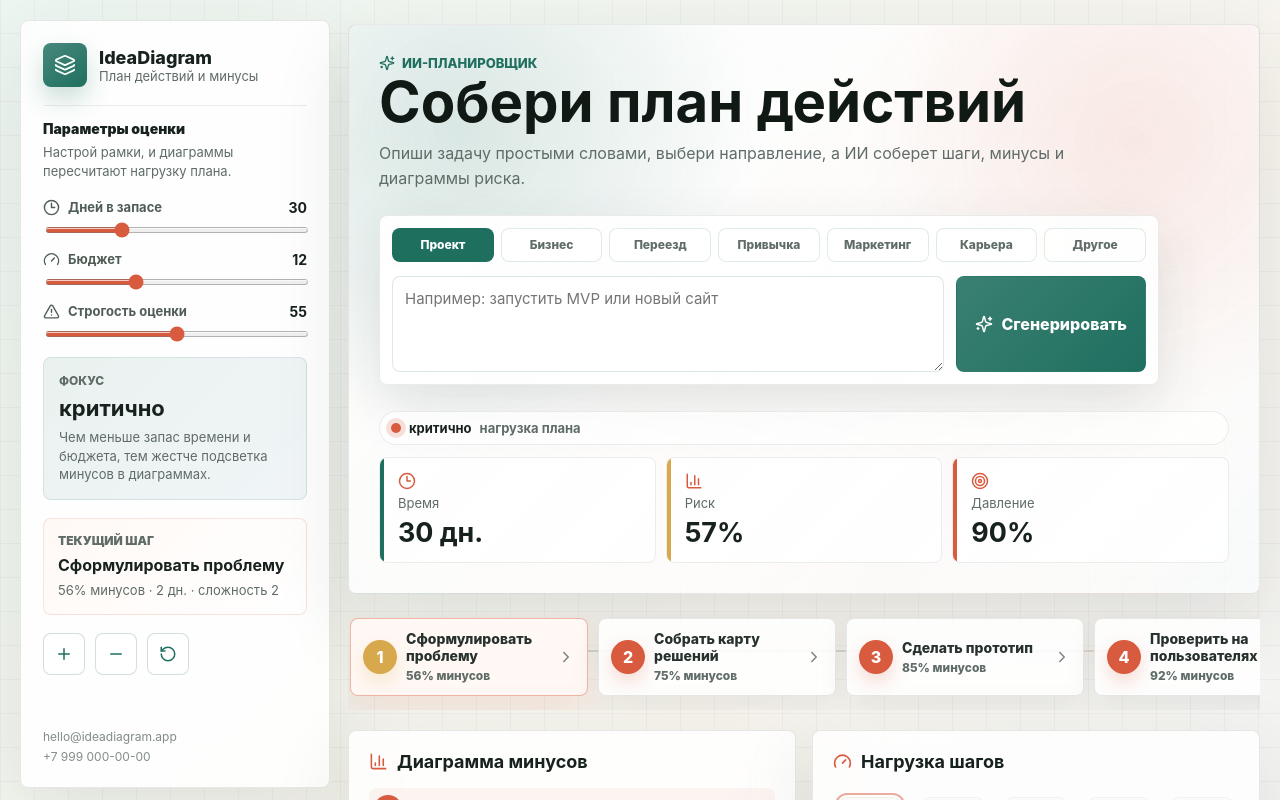
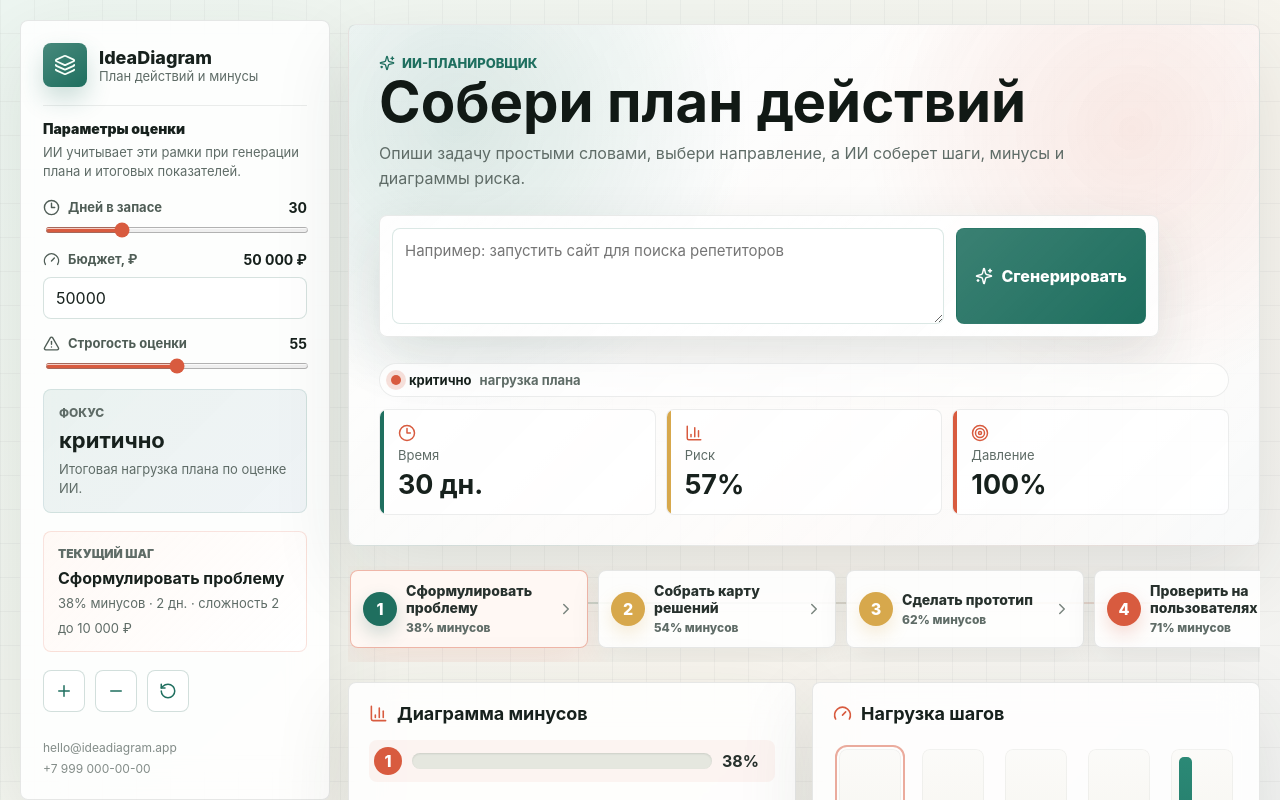
Before and after one commit to selfnesss/ideadiagram, a React (Vite) app: page / in a window 1280 px wide. Shown: the top 800 px of the page. Built offline with nearby package versions, Linux system fonts and the light colour scheme.

Commit message:
Update App.jsx

```diff
--- a/src/App.jsx
+++ b/src/App.jsx
@@ -14,16 +14,6 @@ import {
   Sparkles,
   Target
 } from "lucide-react";
-
-const categories = [
-  { id: "project", label: "Проект", hint: "запустить MVP или новый сайт" },
-  { id: "business", label: "Бизнес", hint: "открыть бизнес или проверить идею" },
-  { id: "travel", label: "Переезд", hint: "переехать без хаоса" },
-  { id: "habit", label: "Привычка", hint: "закрепить новую привычку" },
-  { id: "marketing", label: "Маркетинг", hint: "найти канал продвижения" },
-  { id: "career", label: "Карьера", hint: "сменить профессию или найти работу" },
-  { id: "other", label: "Другое", hint: "опиши любую задачу своими словами" }
-];
 
 const templates = [
   {
@@ -352,6 +342,7 @@ const emptyStep = {
   risk: 45,
   time: 3,
   cost: 2,
+  budgetLabel: "до 10 000 ₽",
   complexity: 3,
   cons: ["есть неопределенность", "нужна проверка на практике"]
 };
@@ -363,10 +354,43 @@ function normalizeStep(step) {
     risk: clamp(step.risk ?? 45, 0, 100),
     time: clamp(step.time ?? 3, 1, 60),
     cost: clamp(step.cost ?? 2, 0, 9),
+    budgetLabel: String(step.budgetLabel || getBudgetLabel(step.cost ?? 2)).slice(0, 80),
     complexity: clamp(step.complexity ?? 3, 1, 9),
     cons: Array.isArray(step.cons) && step.cons.length
       ? step.cons.slice(0, 4).map((con) => String(con).slice(0, 120))
       : ["есть неопределенность", "нужна проверка на практике"]
+  };
+}
+
+function createFallbackSummary(steps, limits) {
+  const totalTime = steps.reduce((sum, step) => sum + step.time, 0);
+  const totalCost = steps.reduce((sum, step) => sum + step.cost, 0);
+  const averageRisk = Math.round(steps.reduce((sum, step) => sum + step.risk, 0) / steps.length);
+  const budgetUnits = Math.max(1, limits.budgetRub / 10000);
+  const pressure = Math.round(
+    clamp((totalTime / limits.time) * 38 + (totalCost / budgetUnits) * 34 + (limits.strictness / 100) * 28, 0, 100)
+  );
+
+  return { totalTime, averageRisk, pressure };
+}
+
+function formatRubles(value) {
+  return `${Math.round(value).toLocaleString("ru-RU")} ₽`;
+}
+
+function getBudgetLabel(cost) {
+  if (cost <= 0) return "без затрат";
+  if (cost <= 2) return "до 10 000 ₽";
+  if (cost <= 4) return "10 000–30 000 ₽";
+  if (cost <= 6) return "30 000–70 000 ₽";
+  return "от 70 000 ₽";
+}
+
+function normalizeSummary(summary, fallback) {
+  return {
+    totalTime: clamp(summary?.totalTime ?? fallback.totalTime, 1, 365),
+    averageRisk: clamp(summary?.averageRisk ?? fallback.averageRisk, 0, 100),
+    pressure: clamp(summary?.pressure ?? fallback.pressure, 0, 100)
   };
 }
 
@@ -388,11 +412,11 @@ function riskTone(value) {
 
 function App() {
   const [templateId, setTemplateId] = useState(templates[0].id);
-  const [categoryId, setCategoryId] = useState(categories[0].id);
   const [customGoal, setCustomGoal] = useState("");
-  const [steps, setSteps] = useState(templates[0].steps);
+  const [steps, setSteps] = useState(() => templates[0].steps.map(normalizeStep));
   const [activeIndex, setActiveIndex] = useState(0);
-  const [limits, setLimits] = useState({ time: 30, budget: 12, strictness: 55 });
+  const [limits, setLimits] = useState({ time: 30, budgetRub: 50000, strictness: 55 });
+  const [aiSummary, setAiSummary] = useState(null);
   const [aiGoal, setAiGoal] = useState("");
   const [aiDescription, setAiDescription] = useState("");
   const [aiBusy, setAiBusy] = useState("");
@@ -400,27 +424,17 @@ function App() {
 
   const selectedTemplate = templates.find((template) => template.id === templateId) ?? templates[0];
 
-  const totals = useMemo(() => {
-    const totalTime = steps.reduce((sum, step) => sum + step.time, 0);
-    const totalCost = steps.reduce((sum, step) => sum + step.cost, 0);
-    const averageRisk = Math.round(steps.reduce((sum, step) => sum + step.risk, 0) / steps.length);
-    const pressure = Math.round(
-      clamp((totalTime / limits.time) * 38 + (totalCost / limits.budget) * 34 + (limits.strictness / 100) * 28, 0, 100)
-    );
-
-    return { totalTime, totalCost, averageRisk, pressure };
-  }, [limits, steps]);
+  const fallbackSummary = useMemo(() => createFallbackSummary(steps, limits), [limits, steps]);
+  const totals = aiSummary ?? fallbackSummary;
 
   const chartData = useMemo(
     () =>
       steps.map((step, index) => ({
         ...step,
         index,
-        adjustedRisk: Math.round(
-          clamp(step.risk + (totals.pressure - 50) * 0.35 + step.complexity * 1.8, 0, 100)
-        )
+        adjustedRisk: step.risk
       })),
-    [steps, totals.pressure]
+    [steps]
   );
 
   const activeStep = chartData[activeIndex] ?? chartData[0];
@@ -445,19 +459,18 @@ function App() {
   }
 
   function resetScenario() {
-    setSteps(selectedTemplate.steps);
+    setSteps(selectedTemplate.steps.map(normalizeStep));
     setCustomGoal("");
     setAiGoal("");
     setAiDescription("");
     setAiMessage("");
-    setCategoryId(categories[0].id);
+    setAiSummary(null);
     setActiveIndex(0);
-    setLimits({ time: 30, budget: 12, strictness: 55 });
+    setLimits({ time: 30, budgetRub: 50000, strictness: 55 });
   }
 
   async function generateAiPlan() {
     const goal = (aiGoal || customGoal || selectedTemplate.goal).trim();
-    const category = categories.find((item) => item.id === categoryId) ?? categories[0];
 
     if (!goal) {
       setAiMessage("Напиши цель, чтобы ИИ собрал план.");
@@ -471,7 +484,7 @@ function App() {
       const response = await fetch("/api/generate-plan", {
         method: "POST",
         headers: { "Content-Type": "application/json" },
-        body: JSON.stringify({ goal, category: category.label, categoryHint: category.hint, limits })
+        body: JSON.stringify({ goal, limits })
       });
       const data = await response.json();
 
@@ -480,9 +493,11 @@ function App() {
       setCustomGoal(data.goal);
       setAiGoal(data.goal);
       setAiDescription(data.description);
-      setSteps(data.steps.map(normalizeStep));
+      const nextSteps = data.steps.map(normalizeStep);
+      setSteps(nextSteps);
+      setAiSummary(normalizeSummary(data.summary, createFallbackSummary(nextSteps, limits)));
       setActiveIndex(0);
-      setAiMessage("План сгенерирован. Можно редактировать шаги вручную.");
+      setAiMessage("План и показатели посчитаны ИИ.");
     } catch (error) {
       setAiMessage(error.message);
     } finally {
@@ -500,8 +515,9 @@ function App() {
         headers: { "Content-Type": "application/json" },
         body: JSON.stringify({
           goal: customGoal || selectedTemplate.goal,
-          category: categories.find((item) => item.id === categoryId)?.label,
-          step: activeStep
+          step: activeStep,
+          steps,
+          limits
         })
       });
       const data = await response.json();
@@ -511,10 +527,13 @@ function App() {
       updateStep(activeStep.index, {
         action: data.action,
         risk: data.risk,
+        time: data.time,
+        cost: data.cost,
         complexity: data.complexity,
         cons: data.cons
       });
-      setAiMessage("Минусы активного шага обновлены.");
+      setAiSummary(normalizeSummary(data.summary, fallbackSummary));
+      setAiMessage("Шаг и показатели пересчитаны ИИ.");
     } catch (error) {
       setAiMessage(error.message);
     } finally {
@@ -538,7 +557,7 @@ function App() {
 
           <div className="sidebar-heading">
             <span>Параметры оценки</span>
-            <p>Настрой рамки, и диаграммы пересчитают нагрузку плана.</p>
+            <p>ИИ учитывает эти рамки при генерации плана и итоговых показателей.</p>
           </div>
 
           <div className="sliders">
@@ -550,13 +569,11 @@ function App() {
               value={limits.time}
               onChange={(value) => setLimits((current) => ({ ...current, time: value }))}
             />
-            <RangeControl
+            <MoneyControl
               icon={<Gauge size={17} />}
-              label="Бюджет"
-              min={3}
-              max={30}
-              value={limits.budget}
-              onChange={(value) => setLimits((current) => ({ ...current, budget: value }))}
+              label="Бюджет, ₽"
+              value={limits.budgetRub}
+              onChange={(value) => setLimits((current) => ({ ...current, budgetRub: value }))}
             />
             <RangeControl
               icon={<AlertTriangle size={17} />}
@@ -571,13 +588,14 @@ function App() {
           <div className="sidebar-note">
             <span>Фокус</span>
             <strong>{riskLabel(totals.pressure)}</strong>
-            <p>Чем меньше запас времени и бюджета, тем жестче подсветка минусов в диаграммах.</p>
+            <p>Итоговая нагрузка плана по оценке ИИ.</p>
           </div>
 
           <div className="sidebar-current">
             <span>Текущий шаг</span>
             <strong>{activeStep.title}</strong>
             <p>{activeStep.adjustedRisk}% минусов · {activeStep.time} дн. · сложность {activeStep.complexity}</p>
+            <p>{activeStep.budgetLabel || getBudgetLabel(activeStep.cost)}</p>
           </div>
 
           <div className="sidebar-actions">
@@ -622,24 +640,11 @@ function App() {
               <p>{aiDescription || "Опиши задачу простыми словами, выбери направление, а ИИ соберет шаги, минусы и диаграммы риска."}</p>
 
               <div className="ai-composer">
-                <div className="category-tabs" aria-label="Категория плана">
-                  {categories.map((category) => (
-                    <button
-                      key={category.id}
-                      type="button"
-                      className={category.id === categoryId ? "active" : ""}
-                      onClick={() => setCategoryId(category.id)}
-                    >
-                      {category.label}
-                    </button>
-                  ))}
-                </div>
-
                 <div className="prompt-box">
                   <textarea
                     value={aiGoal}
                     onChange={(event) => setAiGoal(event.target.value)}
-                    placeholder={`Например: ${categories.find((item) => item.id === categoryId)?.hint}`}
+                    placeholder="Например: запустить сайт для поиска репетиторов"
                   />
                   <button type="button" className="ai-button" onClick={generateAiPlan} disabled={aiBusy === "plan"}>
                     <Sparkles size={18} />
@@ -699,7 +704,7 @@ function App() {
                   >
                     <span>{step.index + 1}</span>
                     <div className="bar-track">
-                      <div className="bar-fill" style={{ width: `${step.adjustedRisk}%` }} />
+                      <div className="bar-mask" style={{ width: `${100 - step.adjustedRisk}%` }} />
                     </div>
                     <strong>{step.adjustedRisk}%</strong>
                   </button>
@@ -731,7 +736,7 @@ function App() {
               </div>
               <div className="legend">
                 <span><i className="legend-time" /> время</span>
-                <span><i className="legend-cost" /> бюджет</span>
+                <span><i className="legend-cost" /> деньги</span>
                 <span><i className="legend-complexity" /> сложность</span>
               </div>
             </article>
@@ -785,6 +790,13 @@ function App() {
                   value={activeStep.time}
                   onChange={(value) => updateStep(activeStep.index, { time: value })}
                 />
+                <div className="budget-readout">
+                  <span>
+                    <Gauge size={17} />
+                    Деньги
+                  </span>
+                  <strong>{activeStep.budgetLabel || getBudgetLabel(activeStep.cost)}</strong>
+                </div>
                 <RangeControl
                   icon={<Gauge size={17} />}
                   label="Сложность"
@@ -834,6 +846,25 @@ function RangeControl({ icon, label, min, max, value, onChange }) {
   );
 }
 
+function MoneyControl({ icon, label, value, onChange }) {
+  return (
+    <label className="range-control money-control">
+      <span>
+        {icon}
+        {label}
+        <strong>{formatRubles(value)}</strong>
+      </span>
+      <input
+        type="number"
+        min={0}
+        step={5000}
+        value={value}
+        onChange={(event) => onChange(clamp(event.target.value, 0, 10000000))}
+      />
+    </label>
+  );
+}
+
 function Metric({ icon, label, value, tone }) {
   return (
     <div className={`metric ${tone}`}>
```
